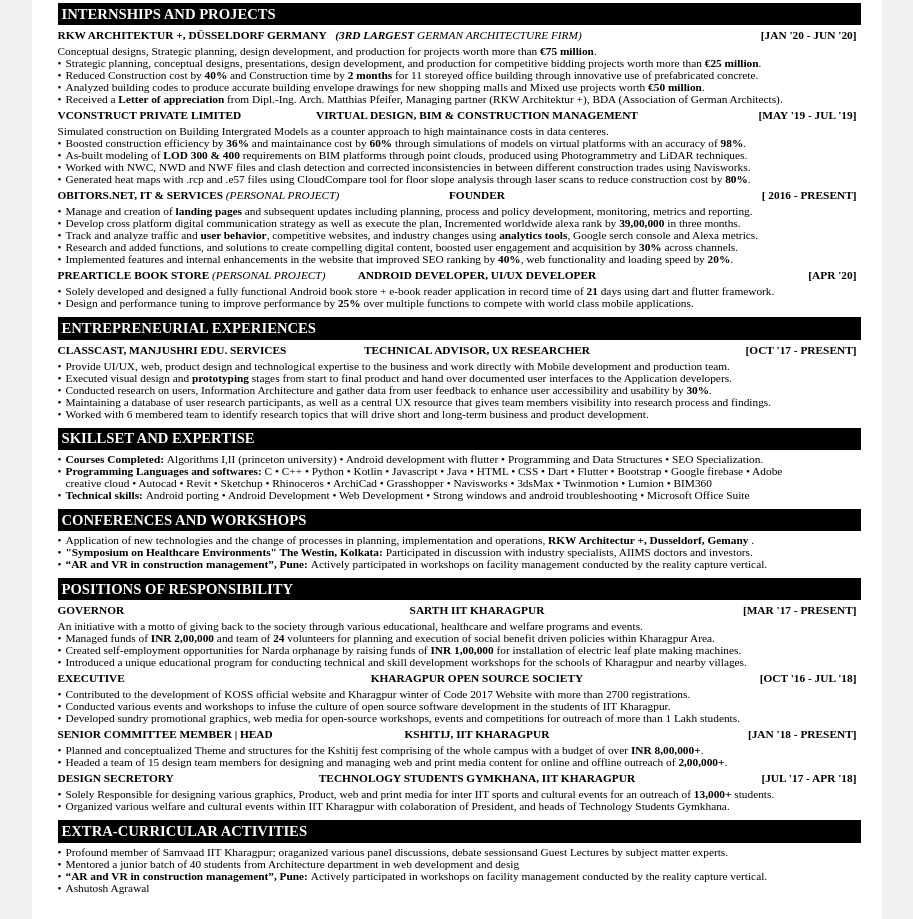
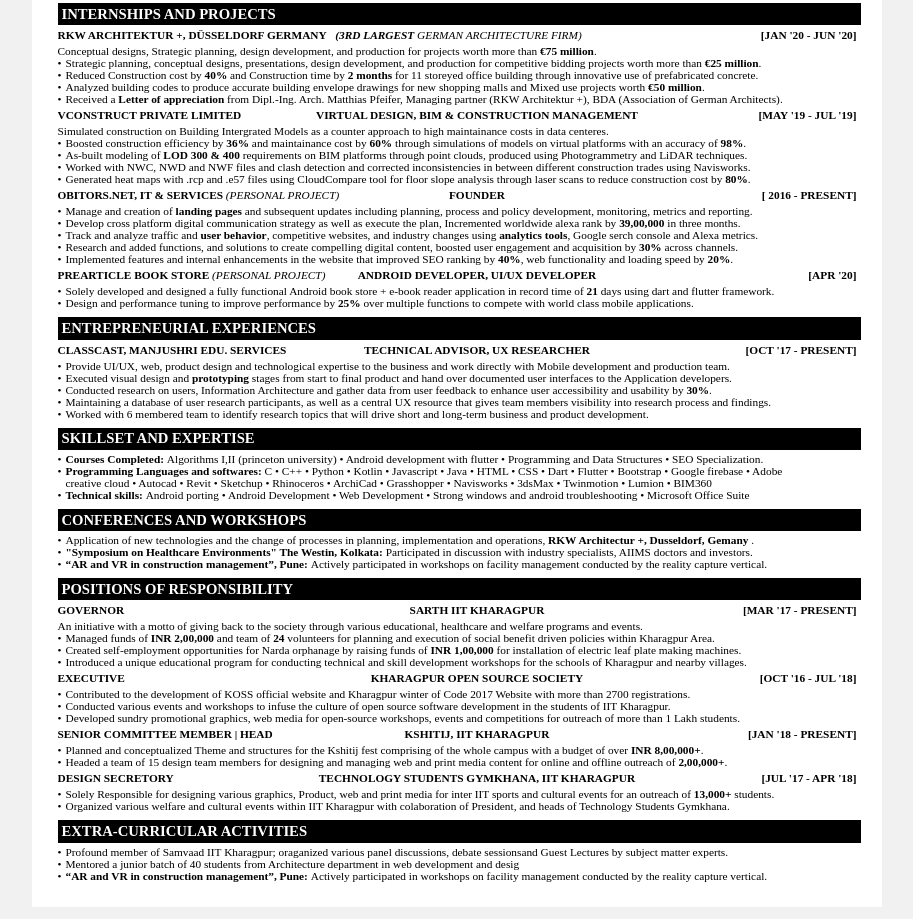
Before and after one commit to obitors/OnlineCV, a website: page index.html in a window 1280 px wide. Shown: the part 300-1219 px from the top of the page, without its empty margins (183-1096 px from the left). Drawn offline with Linux system fonts and the light colour scheme; a script that the page names is missing.

Commit message:
version 10

```diff
--- a/index.html
+++ b/index.html
@@ -683,12 +683,6 @@
                             <b>“AR and VR in construction management”, Pune: </b>Actively participated in workshops on facility management conducted by the reality capture vertical.
                         </div>
                     </div>
-                    <div class="item-row">
-                        <div class="bullet">•</div>
-                        <div class="item-content">
-                            Ashutosh Agrawal
-                        </div>
-                    </div>
                 </div>
             </div>
         </div>
```
